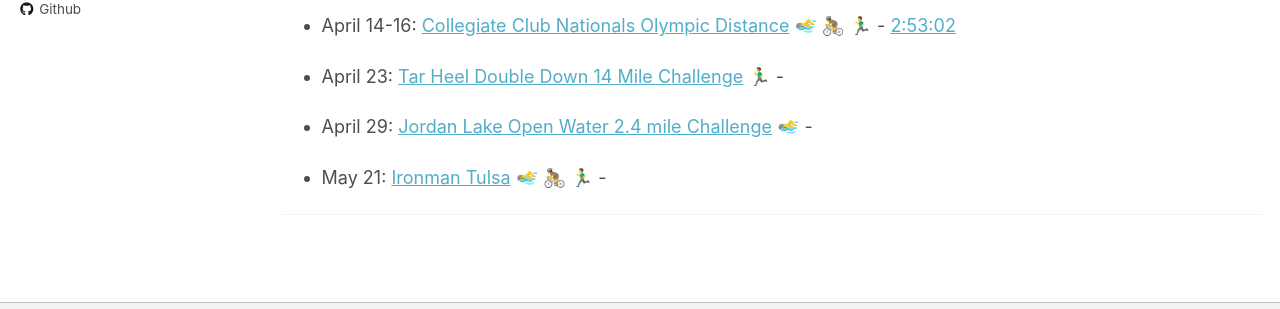
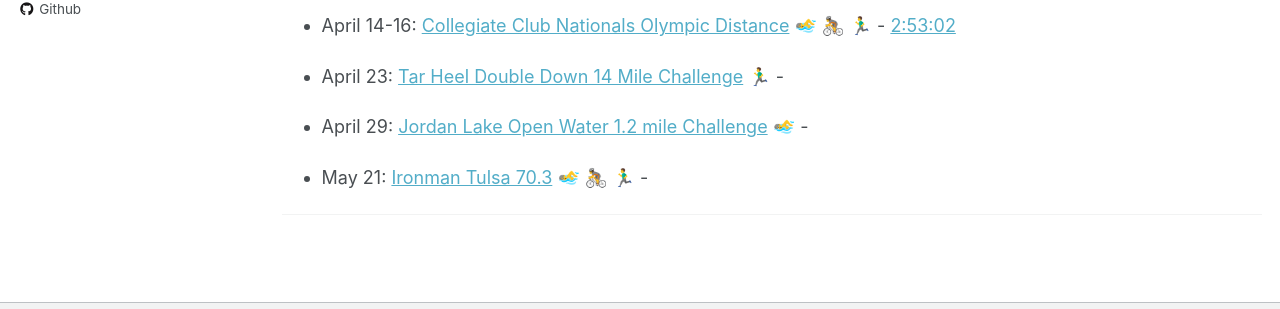
Before and after one commit to caratliff/caratliff.github.io, a Jekyll site: the page built from _pages/race-calendar.md, in a window 1280 px wide and 957 px high. Shown: the part 526-835 px from the top of the window. Built offline with Jekyll 4.4.1, drawn with Linux system fonts in a browser that asks for light colours; emoji names are drawn with the system emoji font.

Commit message:
Update race-calendar.md

```diff
--- a/_pages/race-calendar.md
+++ b/_pages/race-calendar.md
@@ -28,9 +28,9 @@ redirect_from:
 
 - April 23: [Tar Heel Double Down 14 Mile Challenge](https://capstoneraces.com/tar-heel-10-miler/results-and-photos/) :running_man: -
 
-- April 29: [Jordan Lake Open Water 2.4 mile Challenge](https://fsseries.com/event/jordan-lake-open-water-challenge/evtresults/) 🏊‍♂️ -
+- April 29: [Jordan Lake Open Water 1.2 mile Challenge](https://fsseries.com/event/jordan-lake-open-water-challenge/evtresults/) 🏊‍♂️ -
 
-- May 21: [Ironman Tulsa](https://www.ironman.com/im-tulsa?_ga=2.227648670.2089883783.1660093427-1319460127.1659293292) :swimming_man: :bicyclist: :running_man: -
+- May 21: [Ironman Tulsa 70.3](https://www.ironman.com/im-tulsa?_ga=2.227648670.2089883783.1660093427-1319460127.1659293292) :swimming_man: :bicyclist: :running_man: -
 
 <!--- Gran Fondo Asheville: July 16, 2023-->
 
```
